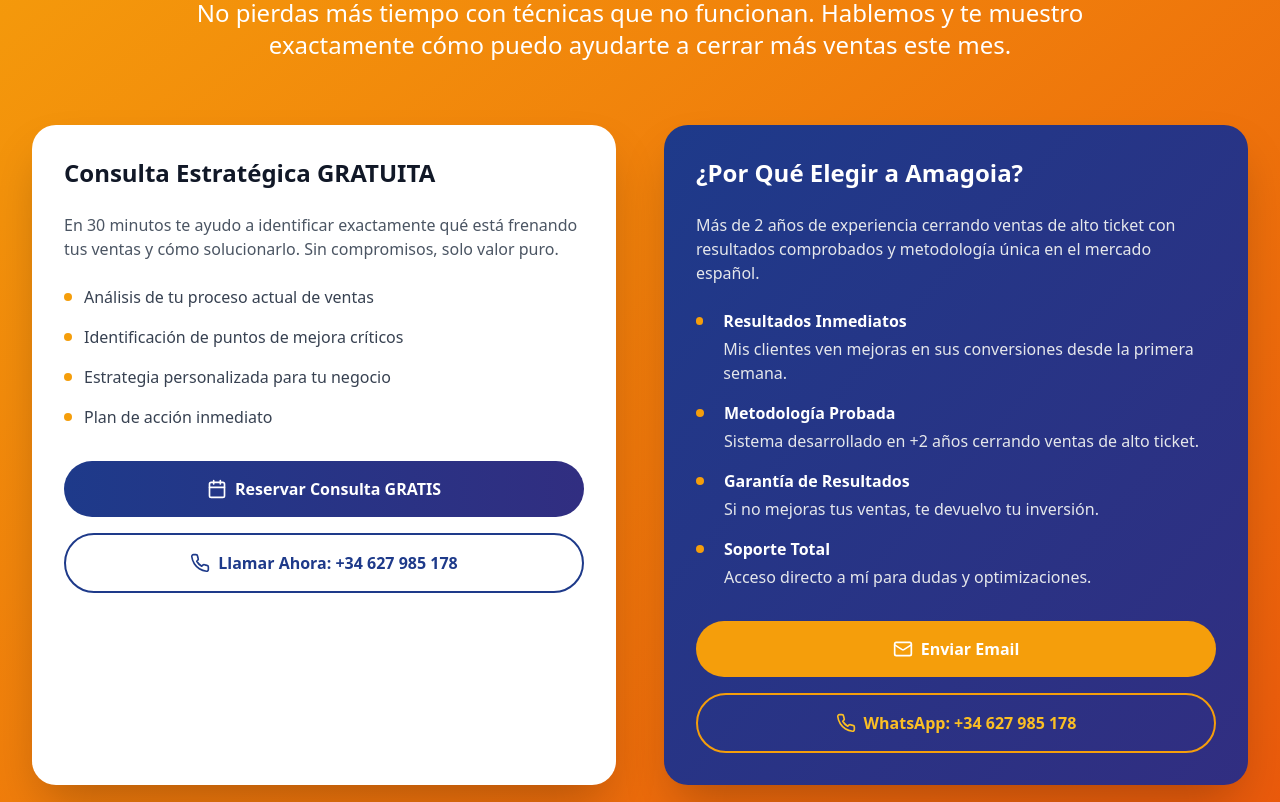
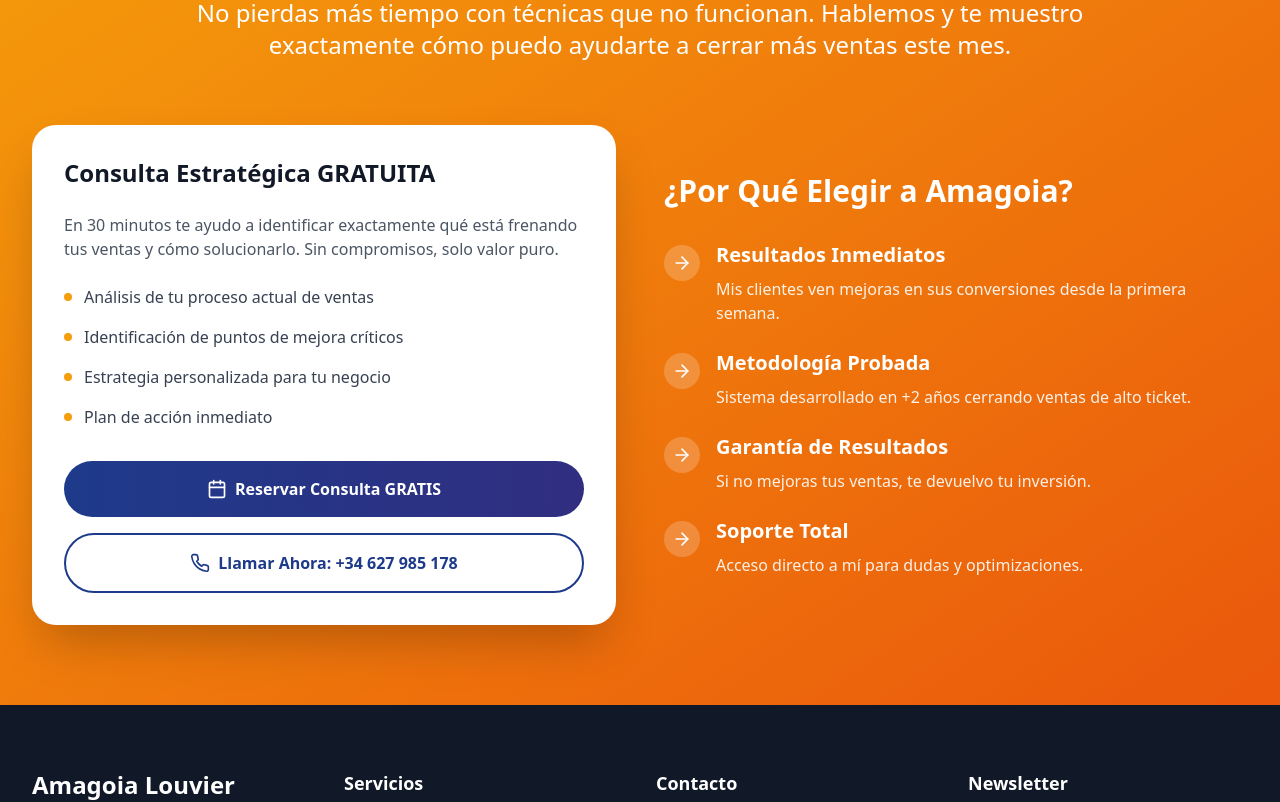
Before and after one commit to amancheno1/amagoialouviercloserdeventas, a React (Vite) app: page / in a window 1280 px wide. Shown: the part 3300-4102 px from the top of the page. Built offline with nearby package versions, Linux system fonts and the light colour scheme.

Commit message:
Revert CTA section to original layout

```diff
--- a/src/components/CTA.tsx
+++ b/src/components/CTA.tsx
@@ -16,7 +16,7 @@
         </div>
 
         <div className="grid grid-cols-1 lg:grid-cols-2 gap-12 items-center">
-          <div className="bg-white rounded-3xl p-8 shadow-2xl h-full">
+          <div className="bg-white rounded-3xl p-8 shadow-2xl">
             <h3 className="text-2xl font-bold text-gray-900 mb-6">Consulta Estratégica GRATUITA</h3>
             <p className="text-gray-600 mb-6">
               En 30 minutos te ayudo a identificar exactamente qué está frenando tus ventas
@@ -63,70 +63,51 @@
             </div>
           </div>
 
-          <div className="bg-gradient-to-br from-blue-900 to-indigo-900 rounded-3xl p-8 shadow-2xl h-full">
-            <h3 className="text-2xl font-bold mb-6 text-white">¿Por Qué Elegir a Amagoia?</h3>
-            <p className="text-gray-200 mb-6">
-              Más de 2 años de experiencia cerrando ventas de alto ticket con resultados
-              comprobados y metodología única en el mercado español.
-            </p>
+          <div className="text-white">
+            <h3 className="text-3xl font-bold mb-8">¿Por Qué Elegir a Amagoia?</h3>
 
-            <div className="space-y-4 text-white mb-8">
+            <div className="space-y-6">
               <div className="flex items-start space-x-4">
-                <div className="w-2 h-2 bg-amber-500 rounded-full mr-1 mt-2">
+                <div className="bg-white/20 rounded-full p-2 mt-1">
+                  <ArrowRight className="text-white" size={20} />
                 </div>
                 <div>
-                  <h4 className="font-semibold text-white mb-1">Resultados Inmediatos</h4>
-                  <p className="text-gray-200">Mis clientes ven mejoras en sus conversiones desde la primera semana.</p>
+                  <h4 className="font-semibold text-xl mb-2">Resultados Inmediatos</h4>
+                  <p className="text-white/90">Mis clientes ven mejoras en sus conversiones desde la primera semana.</p>
                 </div>
               </div>
 
               <div className="flex items-start space-x-4">
-                <div className="w-2 h-2 bg-amber-500 rounded-full mr-1 mt-2">
+                <div className="bg-white/20 rounded-full p-2 mt-1">
+                  <ArrowRight className="text-white" size={20} />
                 </div>
                 <div>
-                  <h4 className="font-semibold text-white mb-1">Metodología Probada</h4>
-                  <p className="text-gray-200">Sistema desarrollado en +2 años cerrando ventas de alto ticket.</p>
+                  <h4 className="font-semibold text-xl mb-2">Metodología Probada</h4>
+                  <p className="text-white/90">Sistema desarrollado en +2 años cerrando ventas de alto ticket.</p>
                 </div>
               </div>
 
               <div className="flex items-start space-x-4">
-                <div className="w-2 h-2 bg-amber-500 rounded-full mr-1 mt-2">
+                <div className="bg-white/20 rounded-full p-2 mt-1">
+                  <ArrowRight className="text-white" size={20} />
                 </div>
                 <div>
-                  <h4 className="font-semibold text-white mb-1">Garantía de Resultados</h4>
-                  <p className="text-gray-200">Si no mejoras tus ventas, te devuelvo tu inversión.</p>
+                  <h4 className="font-semibold text-xl mb-2">Garantía de Resultados</h4>
+                  <p className="text-white/90">Si no mejoras tus ventas, te devuelvo tu inversión.</p>
                 </div>
               </div>
 
               <div className="flex items-start space-x-4">
-                <div className="w-2 h-2 bg-amber-500 rounded-full mr-1 mt-2">
+                <div className="bg-white/20 rounded-full p-2 mt-1">
+                  <ArrowRight className="text-white" size={20} />
                 </div>
                 <div>
-                  <h4 className="font-semibold text-white mb-1">Soporte Total</h4>
-                  <p className="text-gray-200">Acceso directo a mí para dudas y optimizaciones.</p>
+                  <h4 className="font-semibold text-xl mb-2">Soporte Total</h4>
+                  <p className="text-white/90">Acceso directo a mí para dudas y optimizaciones.</p>
                 </div>
               </div>
             </div>
 
-            <div className="space-y-4">
-              <a
-                href="mailto:amagoialr@gmail.com"
-                className="w-full bg-amber-500 text-white py-4 rounded-full font-semibold hover:bg-amber-600 transition-all duration-300 transform hover:scale-105 flex items-center justify-center space-x-2"
-              >
-                <Mail size={20} />
-                <span>Enviar Email</span>
-              </a>
-
-              <a
-                href="https://wa.me/34627985178"
-                target="_blank"
-                rel="noopener noreferrer"
-                className="w-full border-2 border-amber-500 text-amber-400 py-4 rounded-full font-semibold hover:bg-amber-500 hover:text-white transition-all duration-300 transform hover:scale-105 flex items-center justify-center space-x-2"
-              >
-                <Phone size={20} />
-                <span>WhatsApp: +34 627 985 178</span>
-              </a>
-            </div>
           </div>
         </div>
       </div>
```
